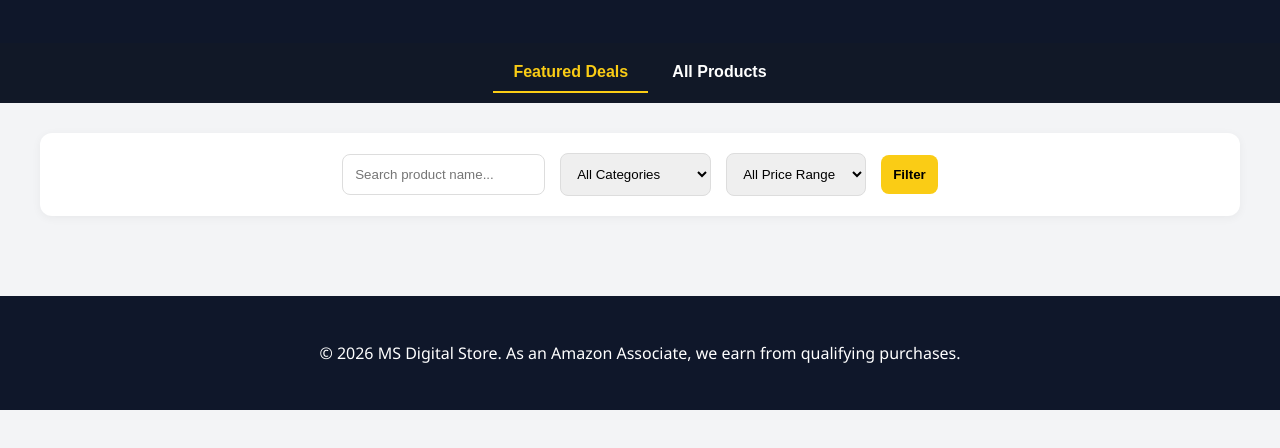
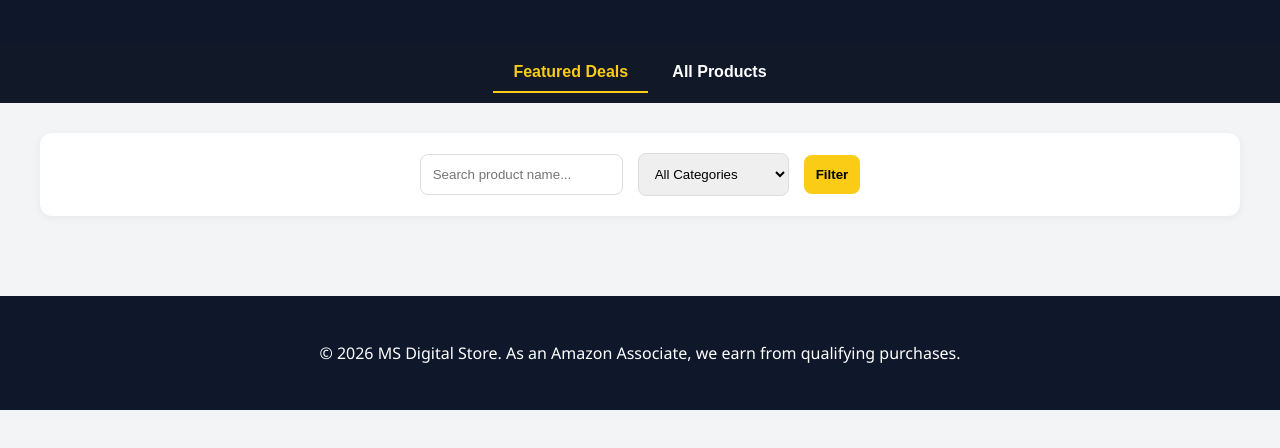
Before and after one commit to msdigitalfinds/msdigitalfinds, a plain HTML site: page index.html in a window 1280 px wide. Shown: the part 126-574 px from the top of the page. Drawn offline with Linux system fonts and the light colour scheme.

Commit message:
Update index.html

```diff
--- a/index.html
+++ b/index.html
@@ -81,17 +81,6 @@ footer{ background: var(--dark); color:white; text-align:center; padding:30px; m
             <option value="monitors">Monitors</option>
             <option value="networking">Networking</option>
             <option value="vlogging">Vlogging Kit</option>
-        </select>
-
-        <select id="priceFilter" onchange="filterProducts()">
-            <option value="">All Price Range</option>
-            <option value="199-399">₹199 - ₹399</option>
-            <option value="399-599">₹399 - ₹599</option>
-            <option value="599-899">₹599 - ₹899</option>
-            <option value="899-1000">₹899 - ₹1000</option>
-            <option value="1000-4000">₹1000 - ₹4000</option>
-            <option value="5000-15000">₹5000 - ₹15000</option>
-            <option value="15000plus">Above ₹15,000</option>
         </select>
 
         <button class="filter-btn" onclick="filterProducts()">Filter</button>
```
